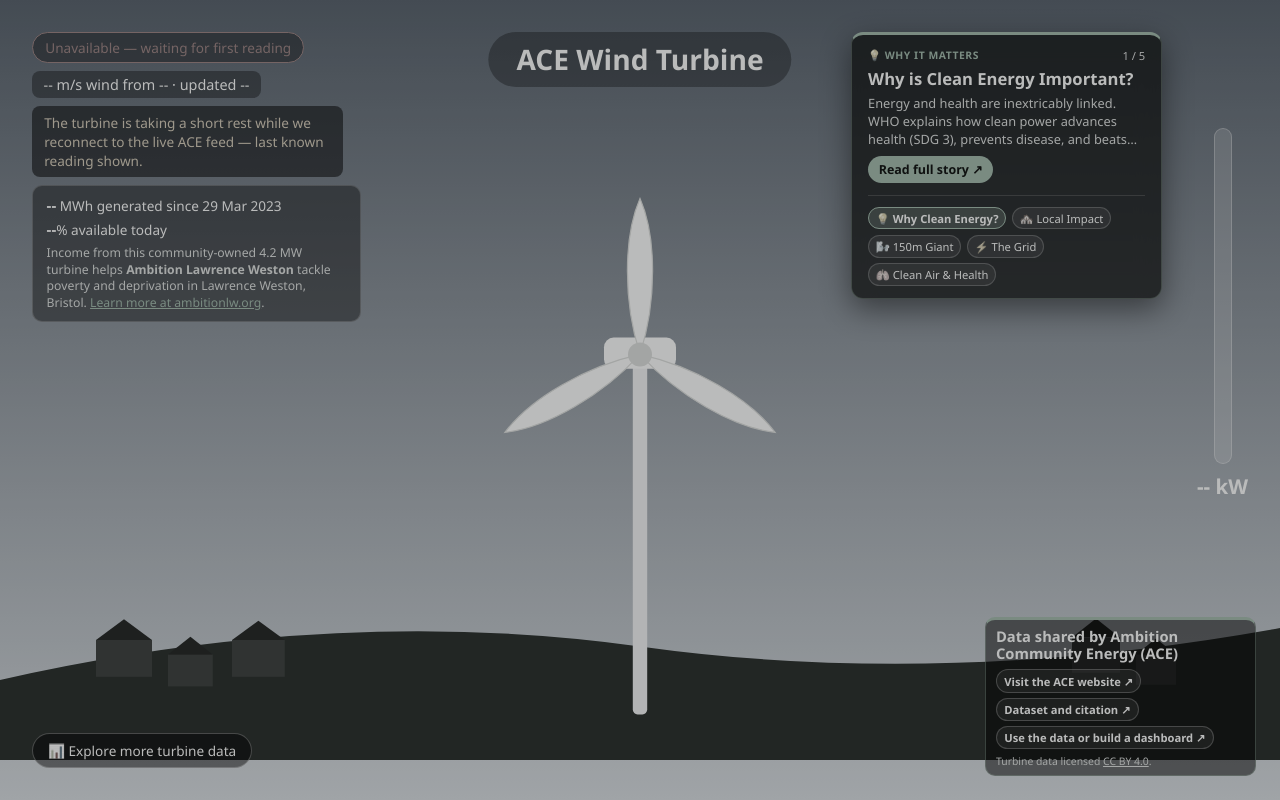
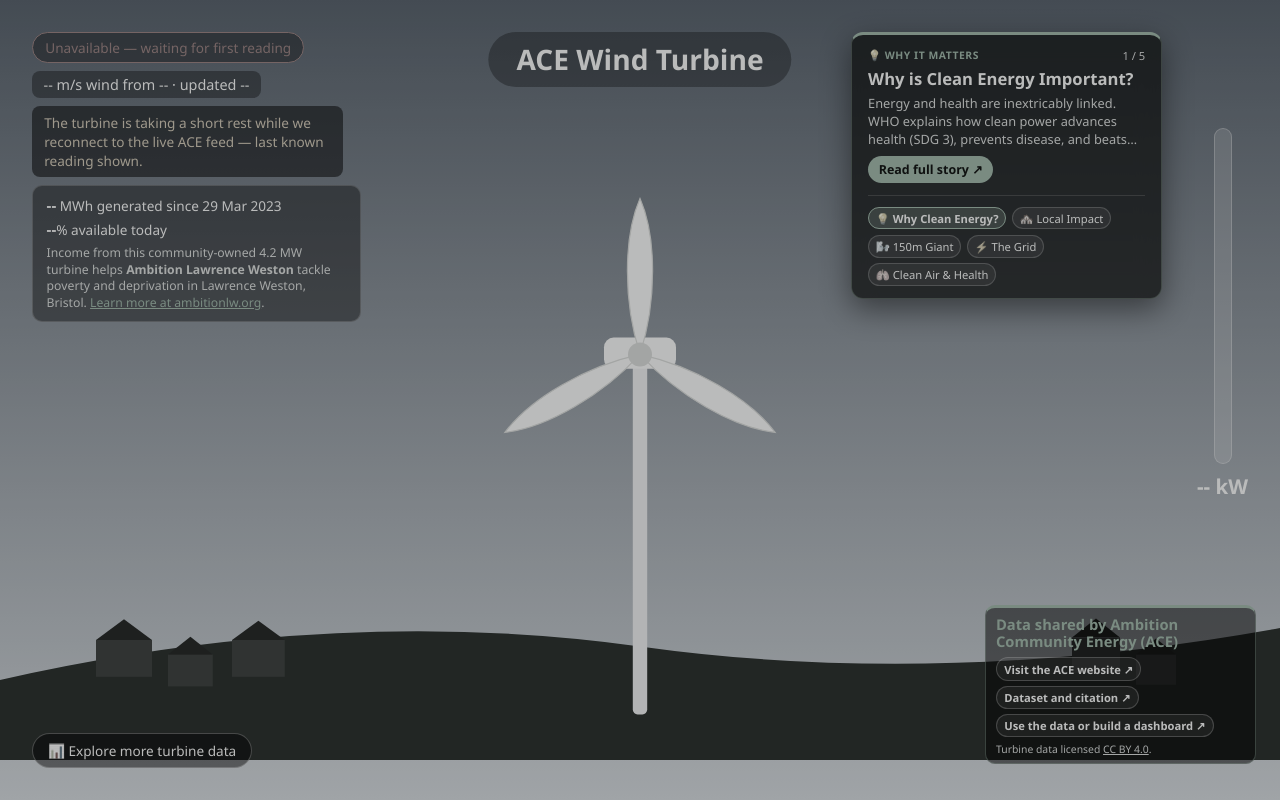
Before and after one commit to vmagar-CICESE/ACE_Wind_Turbine_Public_Communication_Display, a plain HTML site: page solutions/concept-7-live-digital-twin-popups/index.html in a window 1280 px wide. Drawn offline with Linux system fonts and the light colour scheme; no server answers.

Commit message:
concept-7: position credits box higher and highlight title in green
- Raised bottom position of credits-box from clamp(0.75rem, 2vw, 1.5rem) to clamp(2rem, 4.5vh, 3.25rem) for better visibility and breathing room from display bottom
- Set .credits-title color to var(--good) green for 'Data shared by Ambition Community Energy (ACE)'
- Updated concept-7 screenshot

Co-authored-by: Copilot <223556219+Copilot@users.noreply.github.com>

```diff
--- a/solutions/concept-7-live-digital-twin-popups/styles.css
+++ b/solutions/concept-7-live-digital-twin-popups/styles.css
@@ -558,7 +558,7 @@ body {
 .credits-box {
   position: absolute;
   right: clamp(0.75rem, 2vw, 1.5rem);
-  bottom: clamp(0.75rem, 2vw, 1.5rem);
+  bottom: clamp(2rem, 4.5vh, 3.25rem);
   max-width: min(38ch, 55vw);
   background: rgba(0, 0, 0, 0.5);
   border: 1px solid rgba(61, 220, 132, 0.4);
@@ -583,6 +583,7 @@ body {
   font-size: 0.92rem;
   font-weight: 700;
   line-height: 1.2;
+  color: var(--good);
 }
 
 .credits-text {
```
Also changed, not shown: solutions/concept-7-live-digital-twin-popups/screenshot.png.
